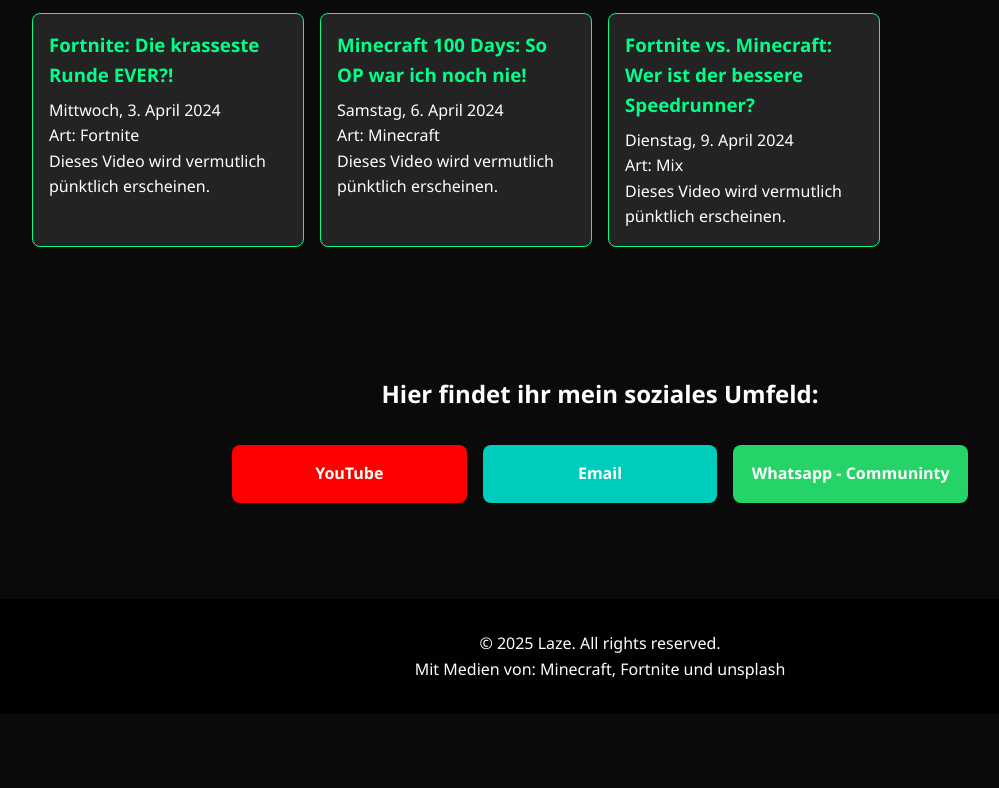
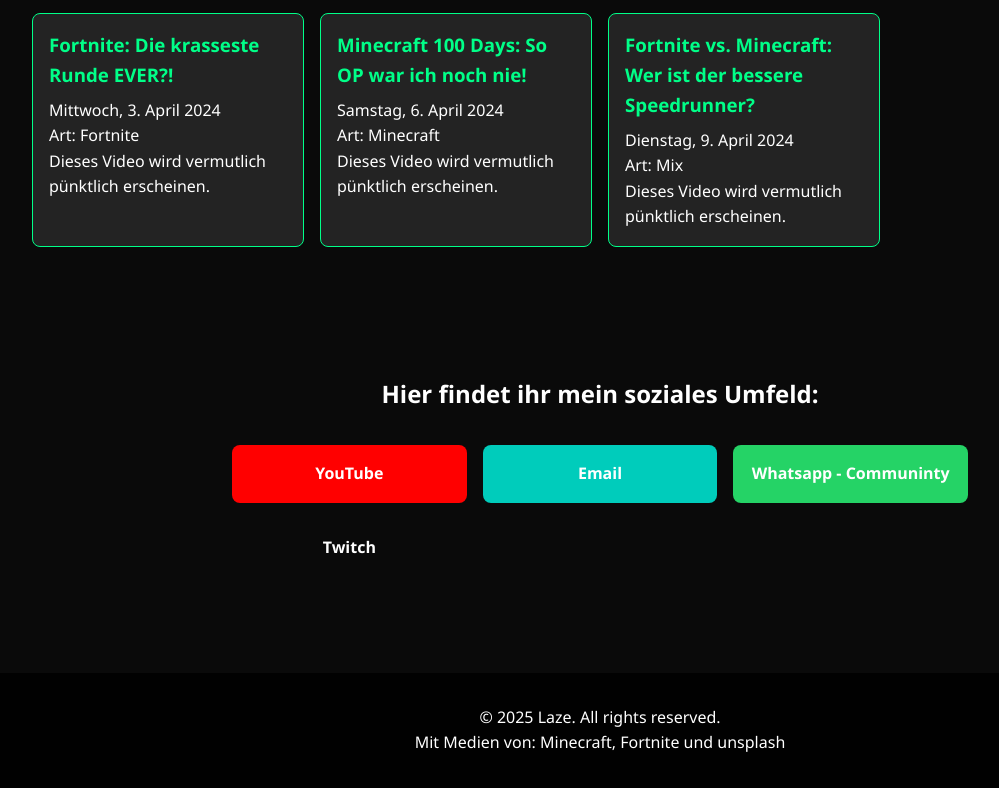
Before and after one commit to U-R-eic/Laze, a plain HTML site: page index.html in a window 1280 px wide. Shown: the part 1638-2426 px from the top of the page, without its empty margins (40-1039 px from the left). Before the commit the page ends 2352 px from the top, so only its background shows below. Drawn offline with Linux system fonts and the light colour scheme.

Commit message:
added twitch social

```diff
--- a/index.html
+++ b/index.html
@@ -52,6 +52,10 @@
             <a href="https://whatsapp.com/channel/0029Vb9HtaYFcow3txWZKk1r" target="_blank" class="social-btn whatsapp">
                 Whatsapp - Communinty
             </a>
+            <a href="https://www.twitch.tv/0laze0" target="_blank" class="social-btn
+            twitch">
+                Twitch
+            </a>
         </div>
     </section>
 
```
